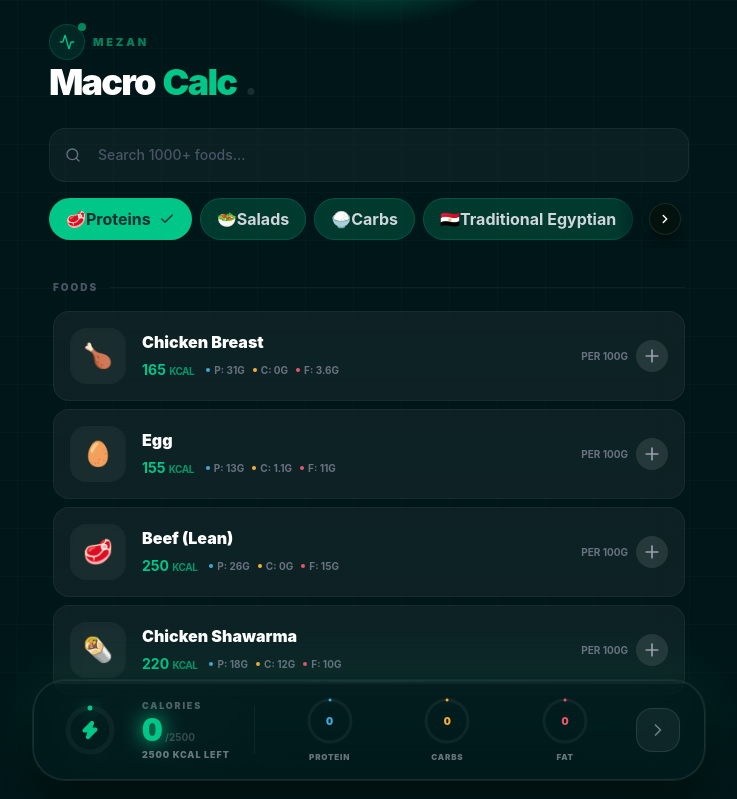
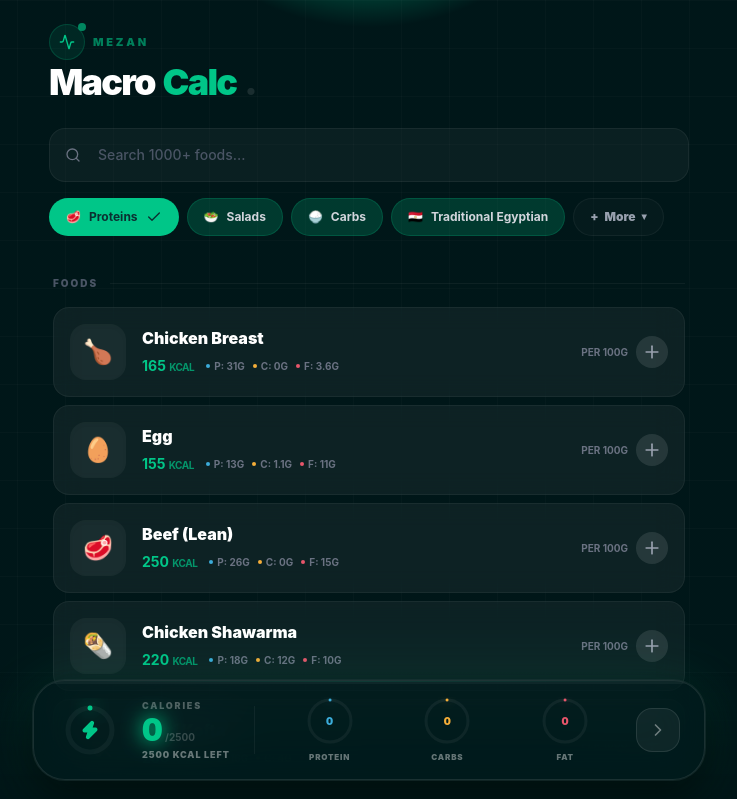
Before and after one commit to amallhalim/mezan, a Next.js app: page /en/calculator in a window 1280 px wide. Shown: the top 799 px of the page, without its empty margins (271-1008 px from the left). Built offline with nearby package versions, Linux system fonts and the light colour scheme.

Commit message:
feat: implement food category selection, quick adjust panels, and multi-language support for the calorie calculator

```diff
--- a/app/[locale]/(pages)/calculator/_components/Layout/FoodCategoryTabs.tsx
+++ b/app/[locale]/(pages)/calculator/_components/Layout/FoodCategoryTabs.tsx
@@ -4,7 +4,8 @@
 import { useScroller } from "@/app/hooks/useScroller";
 import { category } from "@/app/lib/data";
 import ScrollArrow from "@/app/components/common/ScrollArrow";
-import Buttons from "@/app/components/common/Buttons";
+import { CheckIcon } from "lucide-react";
+import Button from "@/app/components/common/Button";
 
 interface FoodCategoryTabsProps {
   selectedId: number;
@@ -79,13 +80,20 @@
             {visibleCategories.map((item) => {
               const displayName = isArabic ? item.nameAr : item.name;
               return (
-                <Buttons
+                <Button
                   key={item.id}
+                  variant="category"
                   isSelected={selectedId === item.id}
                   onClick={() => onSelect(item.id)}
-                  title={displayName}
-                  icon={item.icon}
-                />
+                  leftIcon={item.icon}
+                  rightIcon={
+                    selectedId === item.id ? (
+                      <CheckIcon className="size-4" />
+                    ) : undefined
+                  }
+                >
+                  {displayName}
+                </Button>
               );
             })}
 
@@ -128,14 +136,21 @@
             const displayName = isArabic ? item.nameAr : item.name;
 
             return (
-              <Buttons
+              <Button
                 key={item.id}
+                variant="category"
                 isSelected={selectedId === item.id}
                 onClick={() => onSelect(item.id)}
-                title={displayName}
-                icon={item.icon}
+                leftIcon={item.icon}
+                rightIcon={
+                  selectedId === item.id ? (
+                    <CheckIcon className="size-4" />
+                  ) : undefined
+                }
                 data-active={isSelected ? "true" : "false"}
-              />
+              >
+                {displayName}
+              </Button>
             );
           })}
         </div>
--- a/app/[locale]/(pages)/calculator/_components/Layout/QuickAdjustPanel.tsx
+++ b/app/[locale]/(pages)/calculator/_components/Layout/QuickAdjustPanel.tsx
@@ -242,7 +242,7 @@
           </div>
         </div>
 
-        {/* Action Buttons Row */}
+        {/* Action Button Row */}
         <div className="mt-4 flex gap-4">
           <Button variant="secondary" onClick={() => onAdd(calculated)}>
             {isEditing ? t("updateItem") : t("addToPlate")}
--- a/app/components/common/Button.tsx
+++ b/app/components/common/Button.tsx
@@ -2,11 +2,13 @@
 import React from "react";
 
 interface ButtonProps extends React.ButtonHTMLAttributes<HTMLButtonElement> {
-  variant?: "primary" | "secondary" | "outline" | "ghost";
+  variant?: "primary" | "secondary" | "outline" | "ghost" | "category";
   size?: "sm" | "md" | "lg" | "xl";
   isLoading?: boolean;
+
   leftIcon?: React.ReactNode;
   rightIcon?: React.ReactNode;
+  isSelected?: boolean;
 }
 
 export default function Button({
@@ -17,6 +19,7 @@
   leftIcon,
   rightIcon,
   className = "",
+  isSelected = false,
   ...props
 }: ButtonProps) {
   const variants = {
@@ -26,6 +29,7 @@
     outline:
       "bg-transparent border-2 border-primary/50 text-primary hover:bg-primary/10",
     ghost: "bg-transparent hover:bg-white/5 text-gray-400 hover:text-white",
+    category: `border-primary/20 border whitespace-nowrap !tracking-normal !normal-case !font-bold !rounded-full transition-colors ${isSelected ? "bg-primary text-secondary" : "bg-primary/20 text-gray-300"}`,
   };
 
   const sizes = {
@@ -40,7 +44,7 @@
 
   return (
     <button
-      className={`${baseStyles} ${variants[variant]} ${sizes[size]} ${className}`}
+      className={`${baseStyles} ${variants[variant]} ${sizes[size]} ${isSelected && variant !== "category" ? "ring-primary ring-offset-background ring-2 ring-offset-2" : ""} ${className}`}
       disabled={isLoading || props.disabled}
       {...props}
     >
--- a/app/components/common/Buttons.tsx
+++ /dev/null
@@ -1,33 +0,0 @@
-import { CheckIcon } from "lucide-react";
-import React from "react";
-
-interface ButtonsProps {
-  title: React.ReactNode;
-  icon?: React.ReactNode;
-  isSelected?: boolean;
-  onClick: () => void;
-  className?: string;
-  props?: React.ButtonHTMLAttributes<HTMLButtonElement>;
-}
-
-export default function Buttons({
-  title,
-  icon,
-  isSelected = false,
-  className = "",
-  onClick,
-  props,
-}: ButtonsProps) {
-  return (
-    <button
-      onClick={onClick}
-      data-active={isSelected ? "true" : "false"}
-      {...props}
-      className={`border-primary/20 flex flex-row items-center justify-center gap-2 rounded-full border px-4 py-2 font-bold whitespace-nowrap ${isSelected ? "bg-primary text-secondary" : "bg-primary/20 text-gray-300"} ${className}`}
-    >
-      {icon}
-      {title}
-      {isSelected && <CheckIcon className="size-4" />}
-    </button>
-  );
-}
--- a/messages/ar.json
+++ b/messages/ar.json
@@ -76,6 +76,12 @@
     "spoons": "ملاعق",
     "tbsp": "ملعقة كبيرة",
     "tbsps": "ملاعق كبيرة",
+    "one-spoon": "ملعقة واحدة",
+    "two-spoons": "ملعقتين",
+    "three-spoons": "ثلاث ملاعق",
+    "one-tbsp": "ملعقة كبيرة واحدة",
+    "two-tbsp": "ملعقتين كبيرتين",
+    "three-tbsp": "ثلاث ملاعق كبيرة",
     "kcal": "سعرة",
     "toastAdded": "تمت إضافة {name} للصحن",
     "toastUpdated": "تم تحديث {name}",
--- a/messages/en.json
+++ b/messages/en.json
@@ -76,6 +76,12 @@
     "spoons": "Spoons",
     "tbsp": "tbsp",
     "tbsps": "tbsp",
+    "one-spoon": "1 Spoon",
+    "two-spoons": "2 Spoons",
+    "three-spoons": "3 Spoons",
+    "one-tbsp": "1 tbsp",
+    "two-tbsp": "2 tbsp",
+    "three-tbsp": "3 tbsp",
     "kcal": "kcal",
     "toastAdded": "Added {name} to plate",
     "toastUpdated": "Updated {name}",
```
